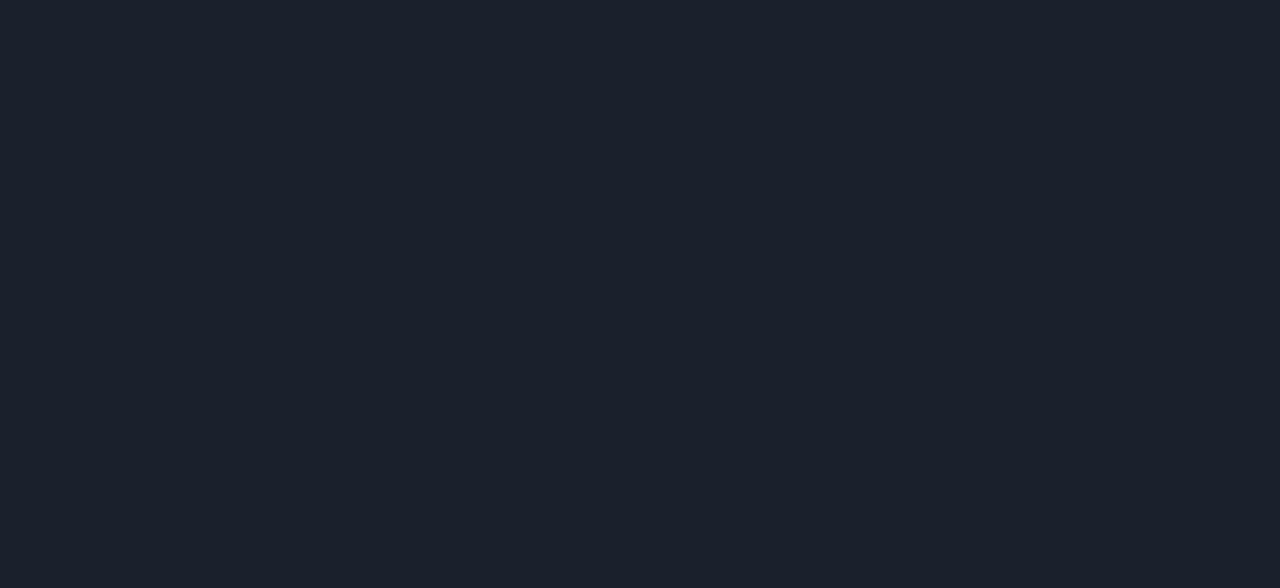
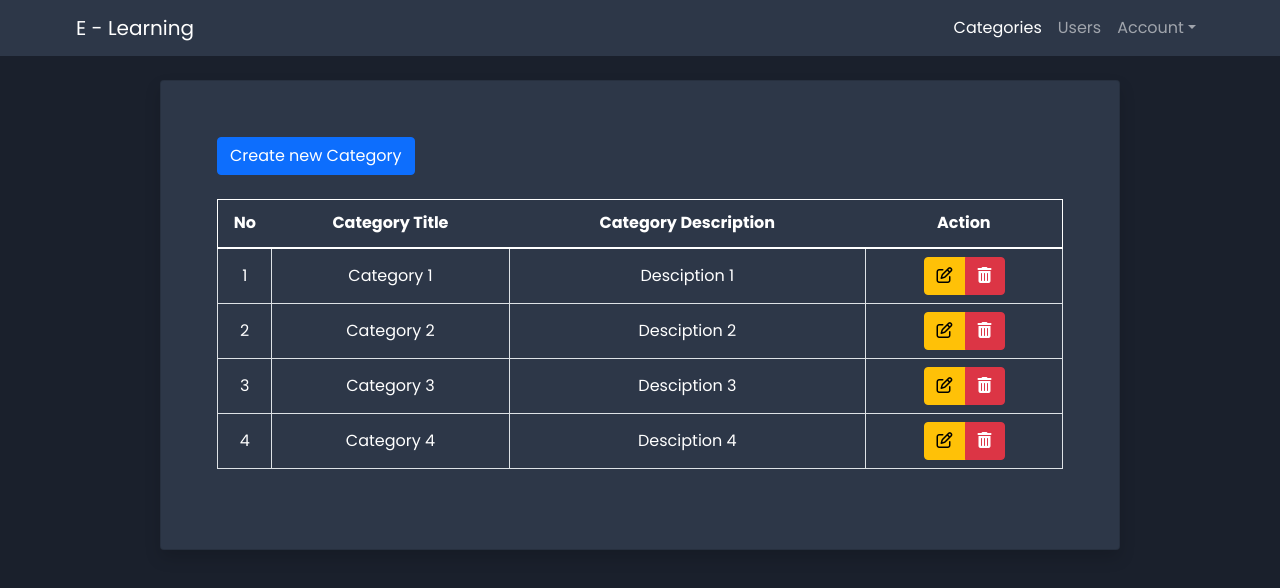
Before and after one commit to framgia/sph_els_sonrhey, a Vue app in the folder frontend/: page /category in a window 1280 px wide. Before the commit this address had no page. Shown: the top 588 px of the page. Built offline with nearby package versions, Linux system fonts and the light colour scheme; what vue-loading-overlay would draw is missing.

Commit message:
[FE] - category ui conflicts fix

```diff
--- /dev/null
+++ b/frontend/src/components/CategoryListComponent.vue
@@ -0,0 +1,56 @@
+<template>
+  <tr>
+    <td>1</td>
+    <td>Category 1</td>
+    <td>Desciption 1</td>
+    <td>
+      <div class="btn-group" role="group" aria-label="Basic example">
+        <button type="button" class="btn btn-warning"><i class="fa fa-edit"></i></button>
+        <button type="button" class="btn btn-danger"><i class="fa fa-trash"></i></button>
+      </div>
+    </td>
+  </tr>
+  <tr>
+    <td>2</td>
+    <td>Category 2</td>
+    <td>Desciption 2</td>
+    <td>
+      <div class="btn-group" role="group" aria-label="Basic example">
+        <button type="button" class="btn btn-warning"><i class="fa fa-edit"></i></button>
+        <button type="button" class="btn btn-danger"><i class="fa fa-trash"></i></button>
+      </div>
+    </td>
+  </tr>
+  <tr>
+    <td>3</td>
+    <td>Category 3</td>
+    <td>Desciption 3</td>
+    <td>
+      <div class="btn-group" role="group" aria-label="Basic example">
+        <button type="button" class="btn btn-warning"><i class="fa fa-edit"></i></button>
+        <button type="button" class="btn btn-danger"><i class="fa fa-trash"></i></button>
+      </div>
+    </td>
+  </tr>
+  <tr>
+    <td>4</td>
+    <td>Category 4</td>
+    <td>Desciption 4</td>
+    <td>
+      <div class="btn-group" role="group" aria-label="Basic example">
+        <button type="button" class="btn btn-warning"><i class="fa fa-edit"></i></button>
+        <button type="button" class="btn btn-danger"><i class="fa fa-trash"></i></button>
+      </div>
+    </td>
+  </tr>
+</template>
+
+<script>
+export default {
+  name: 'CategoryListComponent'
+}
+</script>
+
+<style>
+
+</style>
--- /dev/null
+++ b/frontend/src/components/CategoryMainComponent.vue
@@ -0,0 +1,60 @@
+<template>
+  <div class="mt-4">
+    <div class="card shadow category-card">
+      <div class="card-body" style="padding: 1.5rem;">
+        <button class="btn btn-primary" data-bs-toggle="modal" data-bs-target="#category">Create new Category</button>
+        <div class="mb-4"></div>
+        <div class="card-title mb-4 text-center">
+          <div class="mb-3"></div>
+          <div class="mb-4"></div>
+          <div class="form-group mb-4">
+            <table class="table table-bordered category-list">
+              <thead class="border-style">
+                <th>No</th>
+                <th>Category Title</th>
+                <th>Category Description</th>
+                <th>Action</th>
+              </thead>
+              <tbody>
+                <CategoryListComponent />
+              </tbody>
+            </table>
+          </div>
+        </div>
+      </div>
+    </div>
+  </div>
+  <CreateCategoryModal />
+</template>
+
+<script>
+import CategoryListComponent from '../components/CategoryListComponent.vue'
+import CreateCategoryModal from '../components/Modals/CreateCategoryModal.vue'
+
+export default {
+  name: 'CategoryMainComponent',
+  components: {
+    CategoryListComponent,
+    CreateCategoryModal
+  }
+}
+</script>
+
+<style scoped>
+.category-card {
+  padding: 2em;
+  width: 60rem;
+  margin: auto;
+  background: #2d3748;
+}
+.category-list {
+  height: 15rem;
+  color: white;
+  vertical-align: middle;
+}
+.border-style {
+  height: 3rem;
+  vertical-align: middle;
+  border: 1px solid;
+}
+</style>
--- /dev/null
+++ b/frontend/src/components/Modals/CreateCategoryModal.vue
@@ -0,0 +1,38 @@
+<template>
+  <div class="modal" tabindex="-1" id="category">
+    <div class="modal-dialog">
+      <div class="modal-content">
+        <div class="modal-header">
+          <h5 class="modal-title">Create Category</h5>
+          <button type="button" class="btn-close" data-bs-dismiss="modal" aria-label="Close"></button>
+        </div>
+        <div class="modal-body">
+          <div class="mb-3">
+            <label for="title" class="form-label">Title</label>
+            <input type="text" class="form-control form-control-lg" id="title" placeholder="Category Title">
+          </div>
+          <div class="mb-3">
+            <label for="description" class="form-label">Description</label>
+            <input type="text" class="form-control form-control-lg" id="description" placeholder="Description">
+          </div>
+        </div>
+        <div class="modal-footer">
+          <button type="button" class="btn btn-secondary" data-bs-dismiss="modal">Close</button>
+          <button type="button" class="btn btn-primary">Save changes</button>
+        </div>
+      </div>
+    </div>
+  </div>
+</template>
+
+<script>
+export default {
+  name: 'CreateCategoryModal'
+}
+</script>
+
+<style scoped>
+.modal {
+  color: black
+}
+</style>
--- a/frontend/src/components/NavlistComponent.vue
+++ b/frontend/src/components/NavlistComponent.vue
@@ -9,7 +9,7 @@
       <div class="d-flex">
         <ul class="navbar-nav me-auto mb-2 mb-lg-0">
           <li class="nav-item">
-            <a class="nav-link active" aria-current="page" href="#">Categories</a>
+            <a class="nav-link active" aria-current="page" href="/category">Categories</a>
           </li>
           <li class="nav-item">
             <router-link class="nav-link" aria-current="page" to="/users">Users</router-link>
--- a/frontend/src/router/index.js
+++ b/frontend/src/router/index.js
@@ -4,6 +4,7 @@ import SignupView from '../views/SignupView.vue'
 import DashboardView from '../views/DashboardView.vue'
 import ProfileView from '../views/ProfileView.vue'
 import UsersView from '../views/UsersView.vue'
+import CategoryView from '../views/CategoryView.vue'
 
 const routes = [
   {
@@ -30,6 +31,11 @@ const routes = [
     path: '/users',
     name: 'Users',
     component: UsersView
+  },
+  {
+    path: '/category',
+    name: 'Category',
+    component: CategoryView
   }
 ]
 
--- /dev/null
+++ b/frontend/src/views/CategoryView.vue
@@ -0,0 +1,21 @@
+<template>
+  <NavbarComponent />
+  <CategoryMainComponent />
+</template>
+
+<script>
+import NavbarComponent from '../components/NavbarComponent.vue'
+import CategoryMainComponent from '../components/CategoryMainComponent.vue'
+
+export default {
+  name: 'CategoryView',
+  components: {
+    NavbarComponent,
+    CategoryMainComponent
+  }
+}
+</script>
+
+<style>
+
+</style>
```
